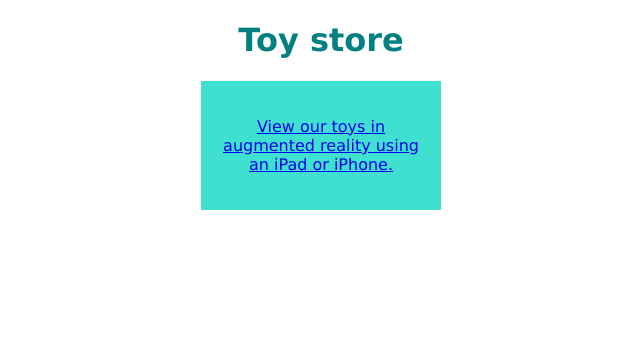
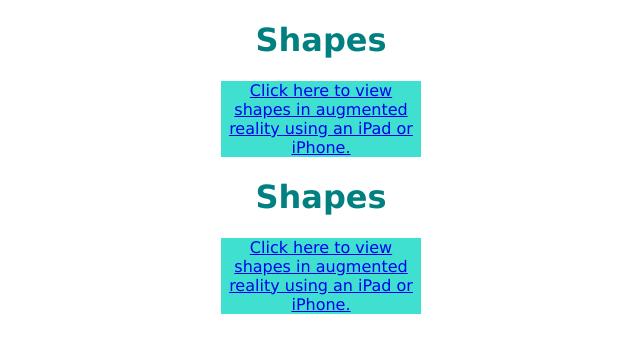
Before and after one commit to BH-Digital-Design-2025-26/shapes, a plain HTML site: page index.html in a window 1280 px wide. Shown: the whole page, without its empty margins (319-959 px from the left). Drawn offline with Linux system fonts and the light colour scheme.

Commit message:
Change title and content from 'Toys' to 'Shapes'

```diff
--- a/index.html
+++ b/index.html
@@ -1,7 +1,7 @@
 <!DOCTYPE html>
 <html>
 <head>
-	<title>Toys</title>
+	<title>Shapes</title>
 	<style>
 		body {
 			background-color: white;
@@ -11,17 +11,22 @@
 		}
 	        .box1 {
 			background-color: turquoise;
-			padding: 20px;
 			width: 200px;
 			margin: 0 auto;
 		}
 	</style>
 </head>
 <body>
-	<h1>Toy store</h1>
-	<a href="toy1.usdz" rel="ar" >
+	<h1>Shapes</h1>
+	<a href="shapes.usdz" rel="ar">
     	<div class="box1">
-        	<p>View our toys in augmented reality using an iPad or iPhone.</p>
+        	<p>Click here to view shapes in augmented reality using an iPad or iPhone.</p>
+	</div>
+	</a>
+	<h1>Shapes</h1>
+	<a href="shapes.reality" rel="ar">
+    	<div class="box1">
+        	<p>Click here to view shapes in augmented reality using an iPad or iPhone.</p>
 	</div>
 	</a>
 </body>
```
